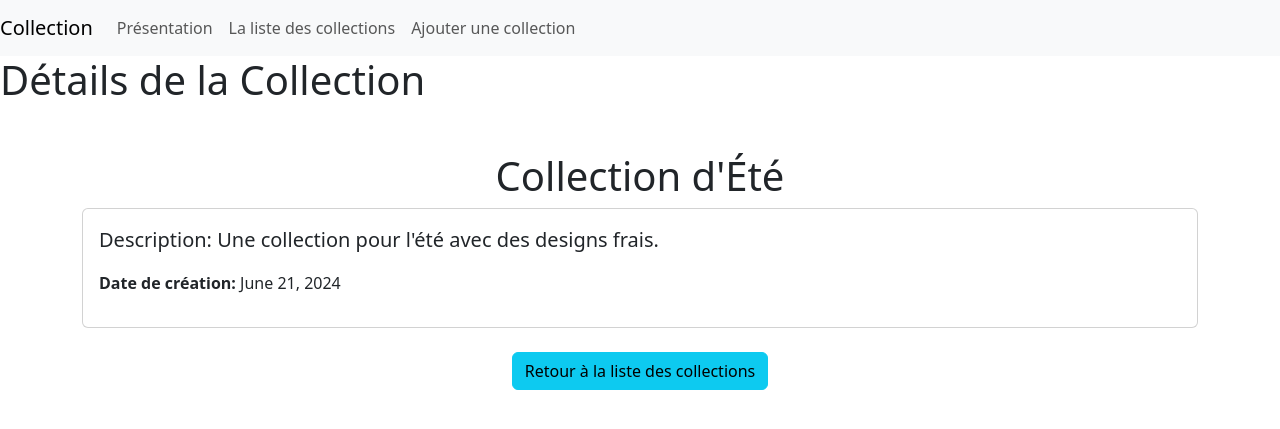
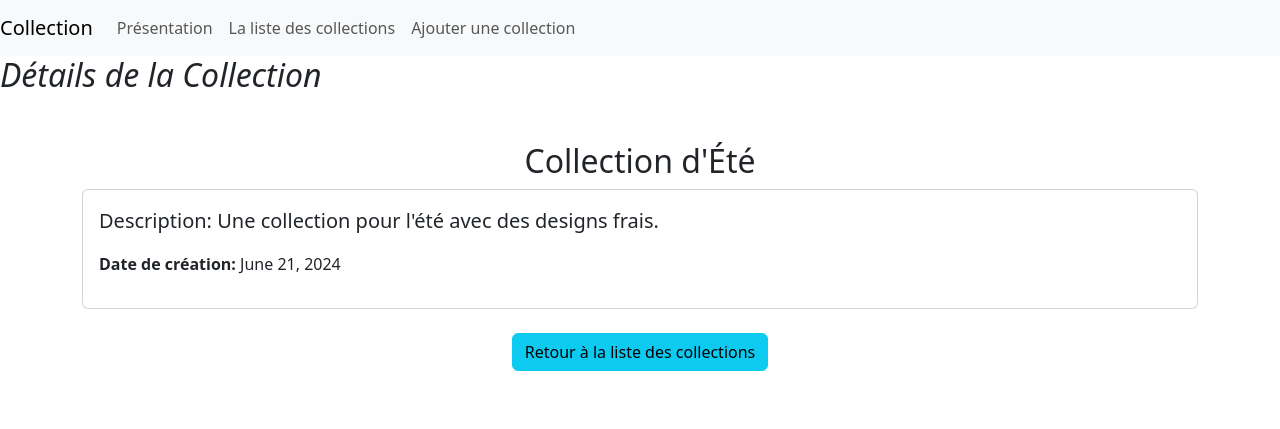
Before and after one commit to BelbazMelina/ProjetDjango, a Django app: template CC/cc/collec_management/templates/collec_management/collec_details.html in a window 1280 px wide. Shown: the top 429 px of the page. Run offline with Django 5.2, Linux system fonts and the light colour scheme; the template is opened without the code that fills it: values that come from a table or form of the project are taken from there, others are empty; data comes from the database, SQL or seed files in the repository; some libraries are stand-ins or nearby versions.

Commit message:
base.html collec-details presentation

```diff
--- a/CC/cc/collec_management/templates/collec_management/base.html
+++ b/CC/cc/collec_management/templates/collec_management/base.html
@@ -10,7 +10,7 @@
 <body>
     <nav class="navbar navbar-expand-lg navbar-light bg-light">
 
-            <a class="navbar-brand" href="">Collection</a>
+            <a class="navbar-brand" href="#">Collection</a>
 
 
 
--- a/CC/cc/collec_management/templates/collec_management/collec_details.html
+++ b/CC/cc/collec_management/templates/collec_management/collec_details.html
@@ -1,11 +1,11 @@
 {% extends "collec_management/base.html" %}
 {% load django_bootstrap5 %}
 
-{% block title %}Détails de la Collection{% endblock %}
+{% block title %}<em><h2>Détails de la Collection</h2></em>{% endblock %}
 
 {% block content %}
 <div class="container mt-5">
-    <h1 class="text-center">{{ collection.title }}</h1>
+    <h2 class="text-center">{{ collection.title }}</h2>
     <div class="card">
         <div class="card-body">
             <p class="lead"><strong>Description:</strong> {{ collection.description }}</p>
--- a/CC/cc/collec_management/templates/collec_management/presentation.html
+++ b/CC/cc/collec_management/templates/collec_management/presentation.html
@@ -6,7 +6,8 @@
 {% block content %}
 <div class="mt-5">
     <h2 class="text-center mb-4">Présentation de notre projet</h2></div>
-
+    <div class="container card">
+        <div class="card-body">
         <h4><em>Bienvenue dans l'application de gestion des <b>collections</b>.</em></h4><br>
 <p><em>Notre application vous permet de créer, visualiser et gérer vos collections (supprimer, modifier) de manière rapide et facile.</em></p>
 <p><em>Vous pouvez consulter toutes les collections, il vous suffit d'ajouter à votre URL : <b>/all/</b> dans votre navigateur.</em></p>
@@ -14,5 +15,6 @@
 <p><em>Pour créer une nouvelle collection, il vous suffit d'ajouter à votre URL : <b>/new/</b> dans votre navigateur.</em></p>
 <p><em>Pour modifier une collection existante, il vous suffit d'ajouter à votre URL : <b>/edit/(id)/</b> dans votre navigateur.</em></p>
 <p><em>Pour supprimer une collection, il vous suffit d'ajouter à votre URL : <b>/delete/(id)/</b> dans votre navigateur.</em></p>
-
+   </div>
+   </div>
 {% endblock %}
```
